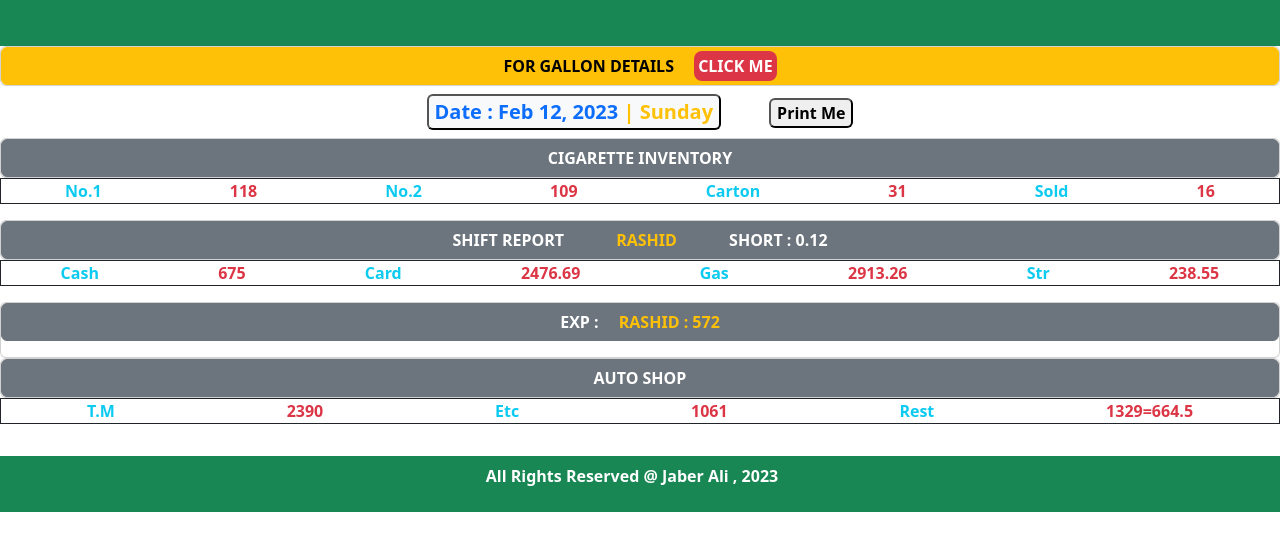
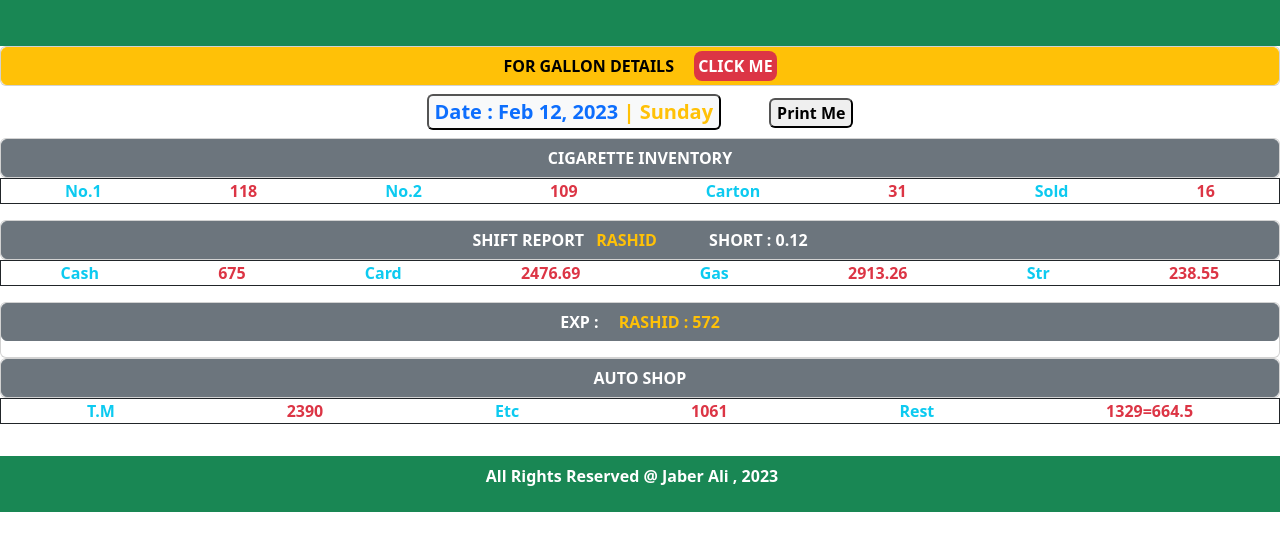
Before and after one commit to Ali332147/bp-info, a plain HTML site: page card.html in a window 1280 px wide. Drawn offline with nearby package versions, Linux system fonts and the light colour scheme.

Commit message:
adding update

```diff
--- a/card.html
+++ b/card.html
@@ -209,7 +209,7 @@
           type="button"
           class="btn btn-secondary fs- fw-bold text-uppercase"
         >
-         Shift Report <span class="text-warning ms-5">Rashid</span>
+         Shift Report <span class="text-warning ms-2">Rashid</span>
          <span class="text-white ms-5">short : 0.12</span>
         </button>
 
```
